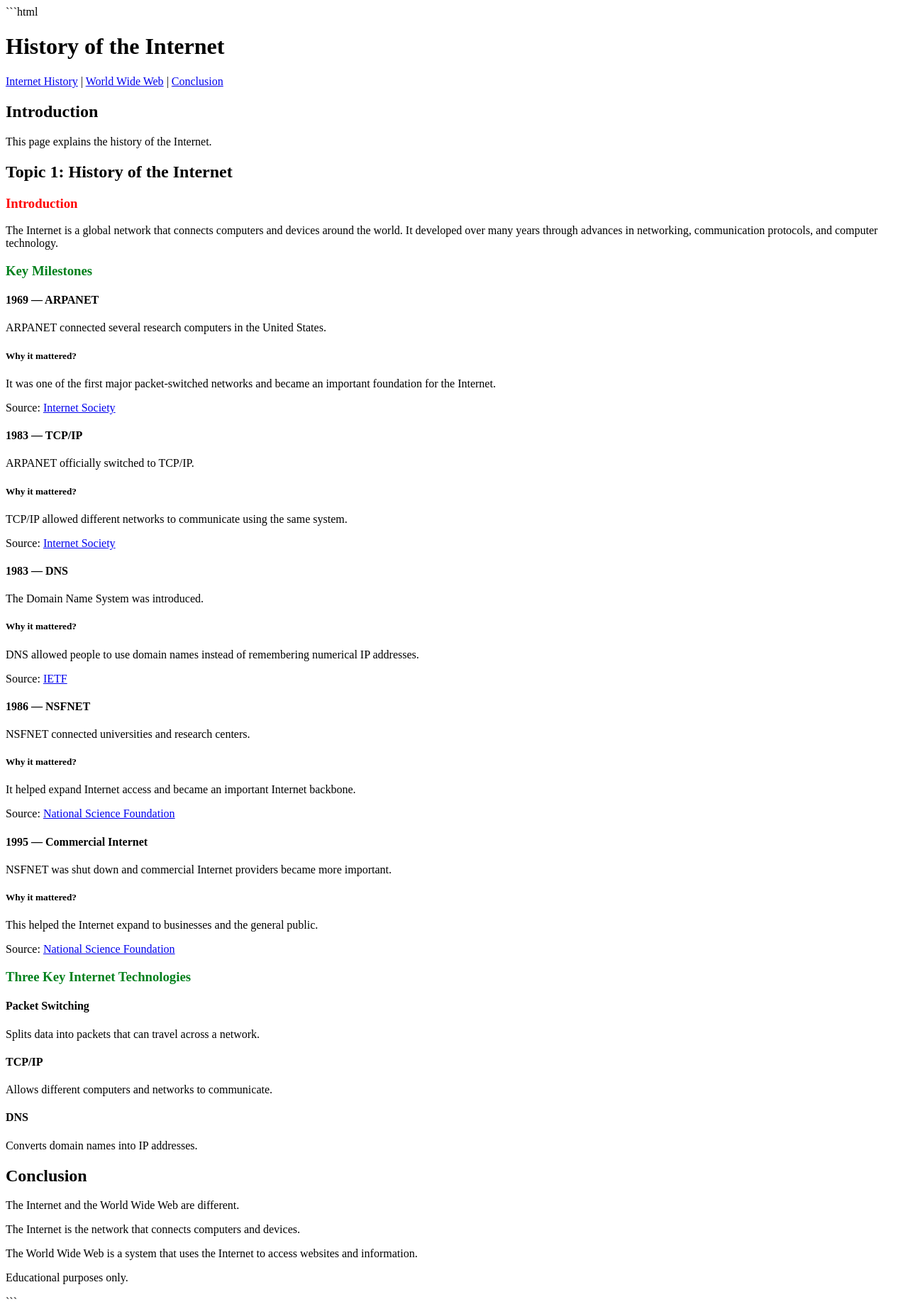
After one commit to joeandary1/web-programming-site, a Flask app: page /internet-history in a window 1280 px wide. The commit adds this page. Shown: the whole page at 71% size. Run offline with Flask 3, Linux system fonts and the light colour scheme.

Commit message:
Part 2: hand-written history pages

````diff
--- a/app.py
+++ b/app.py
@@ -1,8 +1,6 @@
 """
-Web Programming — starter Flask application (Week 1).
-
-A minimal server that renders the portfolio home page. Over the semester you
-will add routes here; for now it serves a single page from the templates folder.
+Web Programming — Flask application.
+Serves the portfolio home page and the Week 2 history pages.
 """
 
 from flask import Flask, render_template
@@ -13,14 +11,23 @@ app = Flask(__name__)
 @app.route("/")
 def home():
     """Serve the portfolio home page."""
-    # The list of weekly work grows as the semester goes on.
     weekly_work = [
-        # {"week": 1, "title": "Live site launched", "url": "/"},
+        {"week": 1, "title": "Live site launched", "url": "/"},
+        {"week": 2, "title": "History of the Internet", "url": "/internet-history"},
+        {"week": 2, "title": "History of the Web", "url": "/web-history"},
     ]
     return render_template("index.html", weekly_work=weekly_work)
 
 
+@app.route("/internet-history")
+def internet_history():
+    return render_template("internet-history.html")
+
+
+@app.route("/web-history")
+def web_history():
+    return render_template("web-history.html")
+
+
 if __name__ == "__main__":
-    # For local development only. In production, Render runs the app with
-    # gunicorn (see the Procfile), not this block.
     app.run(debug=True)
--- /dev/null
+++ b/templates/internet-history.html
@@ -0,0 +1,94 @@
+```html
+<!DOCTYPE html>
+<html>
+<head>
+    <title>History of the Internet</title>
+</head>
+<body>
+<header>
+    <h1>History of the Internet</h1>
+    <nav>
+        <a href="#topic1">Internet History</a> |
+        <a href="#topic2">World Wide Web</a> |
+        <a href="#conclusion">Conclusion</a>
+    </nav>
+</header>
+
+<main>
+    <h2>Introduction</h2>
+    <p>This page explains the history of the Internet.</p>
+
+    <section id="topic1">
+        <h2>Topic 1: History of the Internet</h2>
+
+        <article>
+            <h3 style="color: red;">Introduction</h3>
+            <p>The Internet is a global network that connects computers and devices around the world. It developed over many years through advances in networking, communication protocols, and computer technology.</p>
+        </article>
+
+        <article>
+            <h3 style="color: rgb(0, 128, 28);">Key Milestones</h3>
+            <h4>1969 — ARPANET</h4>
+            <p>ARPANET connected several research computers in the United States.</p>
+            <h5>Why it mattered?</h5>
+            <p>It was one of the first major packet-switched networks and became an important foundation for the Internet.</p>
+            <p>Source: <a href="https://www.internetsociety.org/internet/history-internet/brief-history-internet/">Internet Society</a></p>
+        </article>
+
+        <article>
+            <h4>1983 — TCP/IP</h4>
+            <p>ARPANET officially switched to TCP/IP.</p>
+            <h5>Why it mattered?</h5>
+            <p>TCP/IP allowed different networks to communicate using the same system.</p>
+            <p>Source: <a href="https://www.internetsociety.org/internet/history-internet/brief-history-internet/">Internet Society</a></p>
+        </article>
+
+        <article>
+            <h4>1983 — DNS</h4>
+            <p>The Domain Name System was introduced.</p>
+            <h5>Why it mattered?</h5>
+            <p>DNS allowed people to use domain names instead of remembering numerical IP addresses.</p>
+            <p>Source: <a href="https://www.ietf.org/">IETF</a></p>
+        </article>
+
+        <article>
+            <h4>1986 — NSFNET</h4>
+            <p>NSFNET connected universities and research centers.</p>
+            <h5>Why it mattered?</h5>
+            <p>It helped expand Internet access and became an important Internet backbone.</p>
+            <p>Source: <a href="https://www.nsf.gov/">National Science Foundation</a></p>
+        </article>
+
+        <article>
+            <h4>1995 — Commercial Internet</h4>
+            <p>NSFNET was shut down and commercial Internet providers became more important.</p>
+            <h5>Why it mattered?</h5>
+            <p>This helped the Internet expand to businesses and the general public.</p>
+            <p>Source: <a href="https://www.nsf.gov/">National Science Foundation</a></p>
+        </article>
+
+        <article>
+            <h3 style="color: rgb(0, 128, 28);">Three Key Internet Technologies</h3>
+            <h4>Packet Switching</h4>
+            <p>Splits data into packets that can travel across a network.</p>
+            <h4>TCP/IP</h4>
+            <p>Allows different computers and networks to communicate.</p>
+            <h4>DNS</h4>
+            <p>Converts domain names into IP addresses.</p>
+        </article>
+    </section>
+
+    <section id="conclusion">
+        <h2>Conclusion</h2>
+        <p>The Internet and the World Wide Web are different.</p>
+        <p>The Internet is the network that connects computers and devices.</p>
+        <p>The World Wide Web is a system that uses the Internet to access websites and information.</p>
+    </section>
+</main>
+
+<footer>
+    <p>Educational purposes only.</p>
+</footer>
+</body>
+</html>
+```
````
Also changed, not shown: templates/index.html (+8 -3 lines), templates/web-history.html (added, +80 -0 lines).
